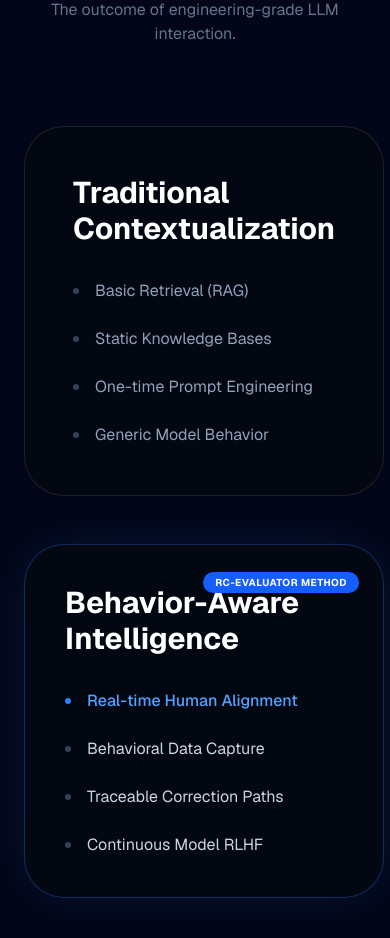
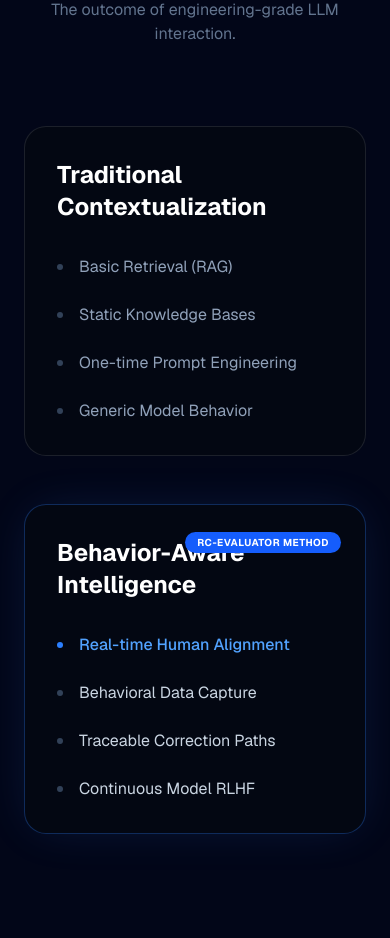
Before and after one commit to Maester-Khris/AI-Evaluator, a React (Vite) app in the folder rc-evaluator/: page / in a window 390 px wide. Shown: the part 2360-3298 px from the top of the page. Built offline with nearby package versions, Linux system fonts and the light colour scheme; no server answers.

Commit message:
style: reduce size of RLHF comparison cards on small screens

```diff
--- a/rc-evaluator/src/pages/landing/HomePage.tsx
+++ b/rc-evaluator/src/pages/landing/HomePage.tsx
@@ -188,8 +188,8 @@ export const HomePage = () => {
 
 					<div className="grid md:grid-cols-2 gap-12">
 						{/* Card 1: Static */}
-						<div className="bg-[#030712] border border-white/10 p-12 rounded-[2.5rem] transition-all hover:border-white/20">
-							<h3 className="text-3xl font-bold mb-8 text-white text-balance">
+						<div className="bg-[#030712] border border-white/10 p-8 md:p-12 rounded-3xl md:rounded-[2.5rem] transition-all hover:border-white/20">
+							<h3 className="text-2xl md:text-3xl font-bold mb-8 text-white text-balance">
 								Traditional <br /> Contextualization
 							</h3>
 							<ul className="space-y-6">
@@ -211,13 +211,13 @@ export const HomePage = () => {
 						</div>
 
 						{/* Card 2: Behavior-Aware (SaaS Focus) */}
-						<div className="bg-[#030712] border border-blue-500/30 p-10 rounded-[2.5rem] relative overflow-hidden group shadow-[0_0_50px_-12px_rgba(59,130,246,0.2)]">
+						<div className="bg-[#030712] border border-blue-500/30 p-8 md:p-10 rounded-3xl md:rounded-[2.5rem] relative overflow-hidden group shadow-[0_0_50px_-12px_rgba(59,130,246,0.2)]">
 							<div className="absolute top-0 right-0 p-6">
 								<span className="bg-blue-600 text-[10px] font-bold px-3 py-1 rounded-full text-white uppercase tracking-wider">
 									RC-Evaluator Method
 								</span>
 							</div>
-							<h3 className="text-3xl font-bold mb-8 text-white">
+							<h3 className="text-2xl md:text-3xl font-bold mb-8 text-white">
 								Behavior-Aware Intelligence
 							</h3>
 							<ul className="space-y-6">
```
